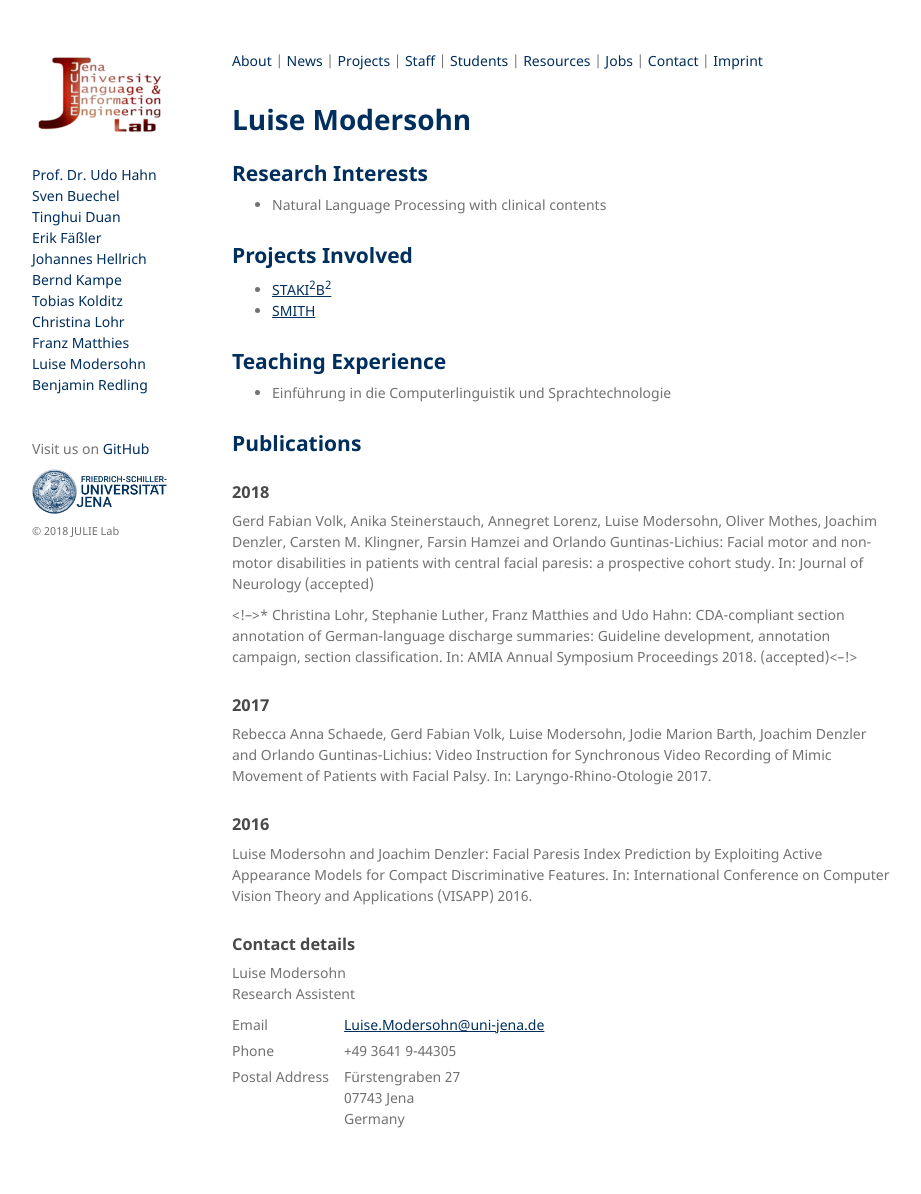
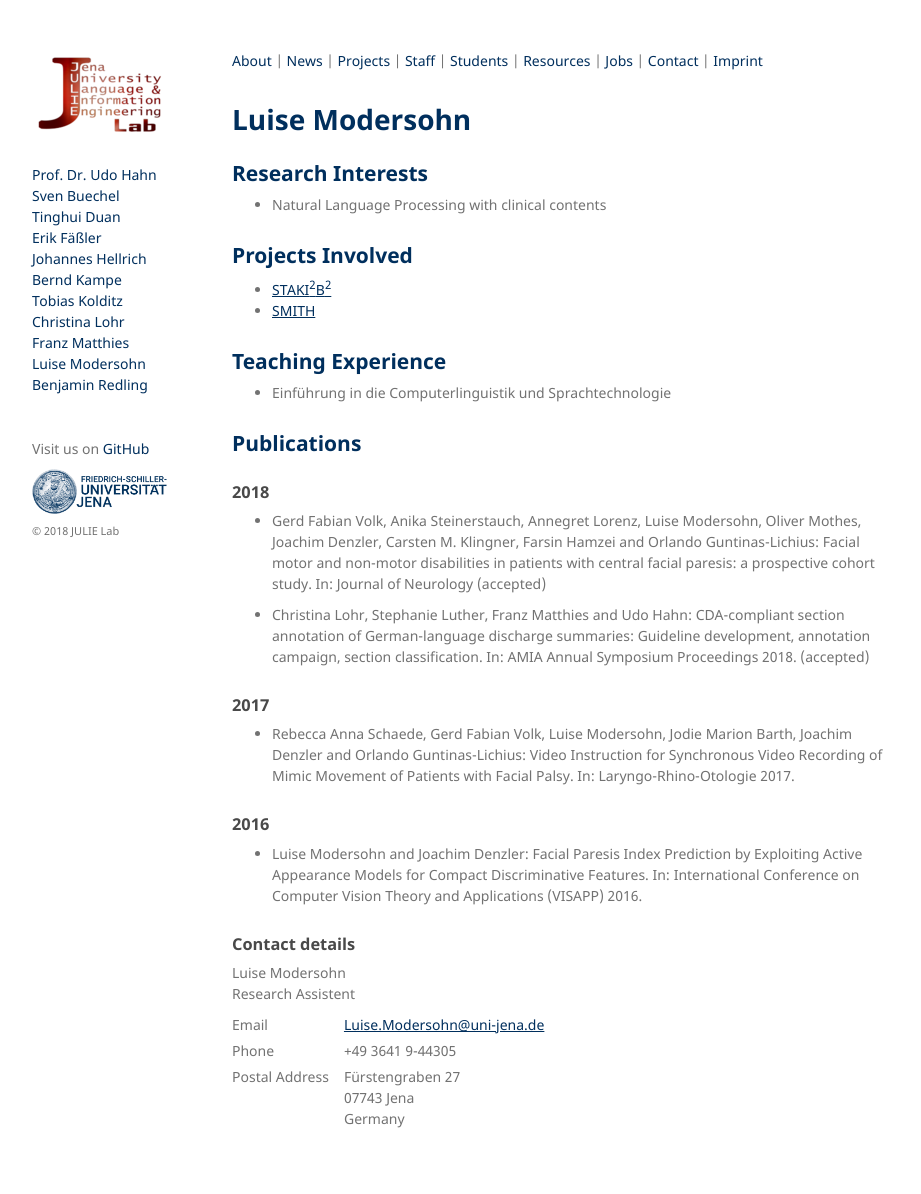
Before and after one commit to JULIELab/JULIELab.github.io, a Jekyll site: the page built from Staff/Modersohn/index.md, in a window 1280 px wide. Shown: the whole page, without its empty margins (178-1099 px from the left). Built offline with Jekyll 4.4.1, drawn with Linux system fonts in a browser that asks for light colours; our own code applies the rules of GitHub Pages for plain Markdown files.

Commit message:
corrected errors

```diff
--- a/Staff/Modersohn/index.md
+++ b/Staff/Modersohn/index.md
@@ -18,15 +18,15 @@ layout: staff
 ## Publications
 
 ### 2018
-Gerd Fabian Volk, Anika Steinerstauch, Annegret Lorenz, Luise Modersohn, Oliver Mothes, Joachim Denzler, Carsten M. Klingner, Farsin Hamzei and Orlando Guntinas-Lichius: Facial motor and non-motor disabilities in patients with central facial paresis: a prospective cohort study. In: Journal of Neurology (accepted)
+* Gerd Fabian Volk, Anika Steinerstauch, Annegret Lorenz, Luise Modersohn, Oliver Mothes, Joachim Denzler, Carsten M. Klingner, Farsin Hamzei and Orlando Guntinas-Lichius: Facial motor and non-motor disabilities in patients with central facial paresis: a prospective cohort study. In: Journal of Neurology (accepted)
 
-<!-->* Christina Lohr, Stephanie Luther, Franz Matthies and Udo Hahn: CDA-compliant section annotation of German-language discharge summaries: Guideline development, annotation campaign, section classification. In: AMIA Annual Symposium Proceedings 2018. (accepted)<--!>
+* Christina Lohr, Stephanie Luther, Franz Matthies and Udo Hahn: CDA-compliant section annotation of German-language discharge summaries: Guideline development, annotation campaign, section classification. In: AMIA Annual Symposium Proceedings 2018. (accepted)
 
 ### 2017
-Rebecca Anna Schaede, Gerd Fabian Volk, Luise Modersohn, Jodie Marion Barth, Joachim Denzler and Orlando Guntinas-Lichius: Video Instruction for Synchronous Video Recording of Mimic Movement of Patients with Facial Palsy. In: Laryngo-Rhino-Otologie 2017.
+* Rebecca Anna Schaede, Gerd Fabian Volk, Luise Modersohn, Jodie Marion Barth, Joachim Denzler and Orlando Guntinas-Lichius: Video Instruction for Synchronous Video Recording of Mimic Movement of Patients with Facial Palsy. In: Laryngo-Rhino-Otologie 2017.
 
 ### 2016
-Luise Modersohn and Joachim Denzler: Facial Paresis Index Prediction by Exploiting Active Appearance Models for Compact Discriminative Features. In: International Conference on Computer Vision Theory and Applications (VISAPP) 2016.
+* Luise Modersohn and Joachim Denzler: Facial Paresis Index Prediction by Exploiting Active Appearance Models for Compact Discriminative Features. In: International Conference on Computer Vision Theory and Applications (VISAPP) 2016.
 
 ### Contact details
 Luise Modersohn<br/>
```
